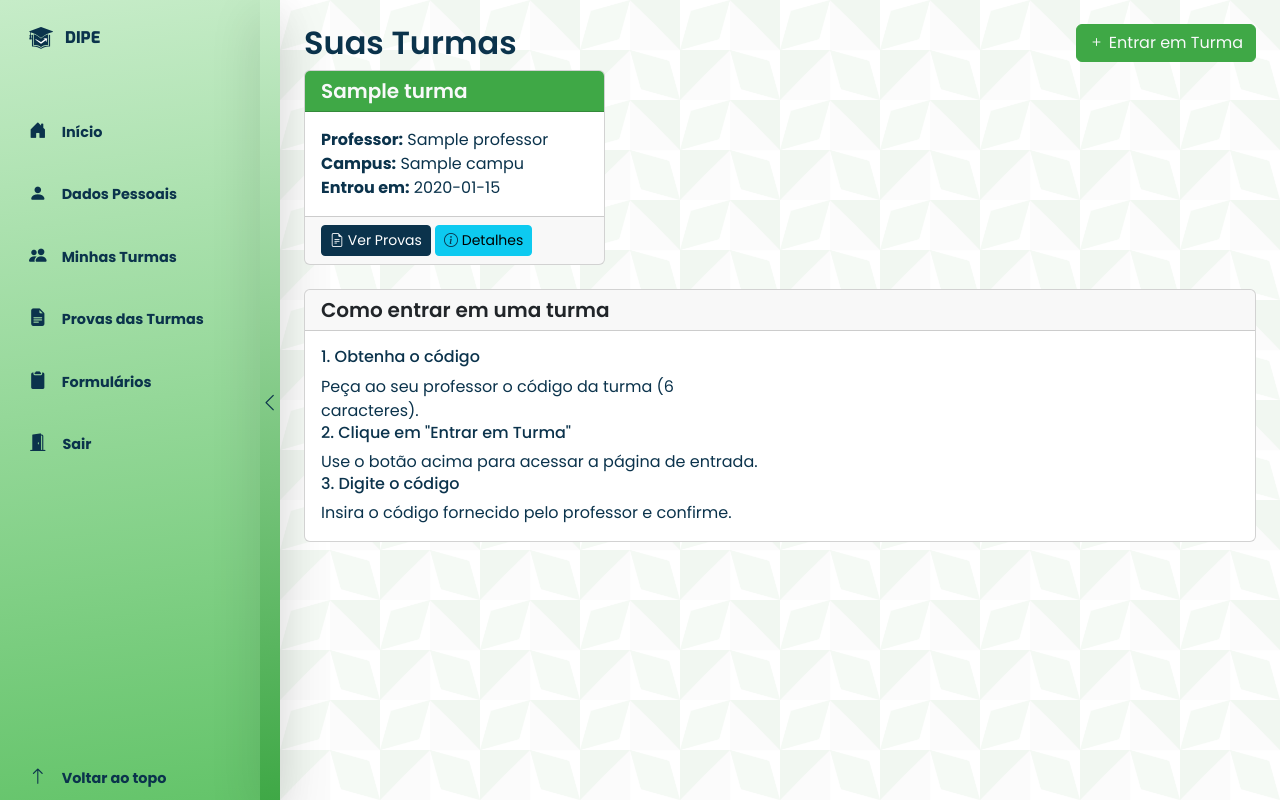
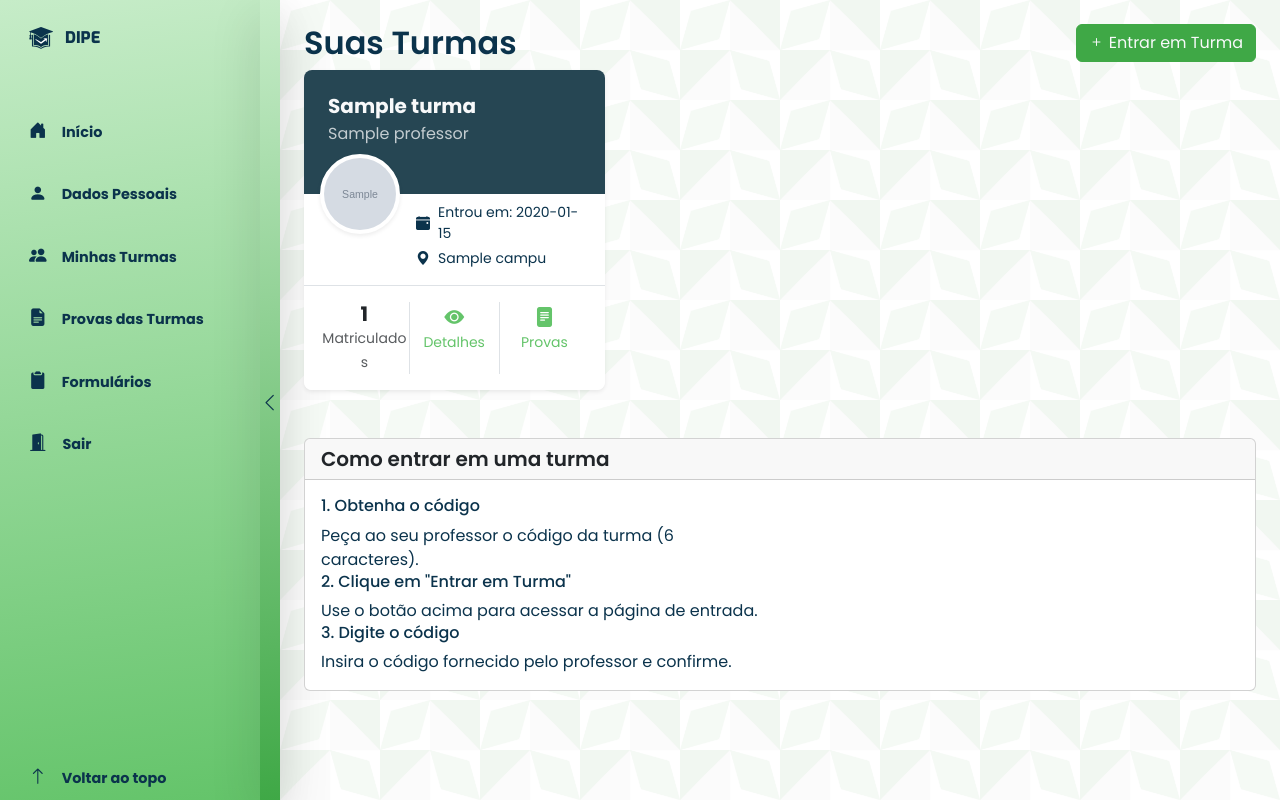
Before and after one commit to wes-lem/DIPEFast, a FastAPI app: template templates/aluno/turmas_aluno.html in a window 1280 px wide. Run offline with FastAPI, Linux system fonts and the light colour scheme; the template is opened without the code that fills it: most values are stand-ins (such as "Sample title", 1, 10 or a date in 2020); grey boxes marked "Sample" are stand-in pictures; parts of the project's set-up code (start-up, migrations or seed data) failed here and were passed over.

```diff
--- a/templates/aluno/turmas_aluno.html
+++ b/templates/aluno/turmas_aluno.html
@@ -106,29 +106,82 @@
                     </button>
                 </div>
 
+                {% set paleta = [
+                    '#B93C30',
+                    '#264653',
+                    '#1D7065',
+                    '#A45D1D',
+                    '#6D3B68',
+                    '#8C2F39',
+                    '#3D5A80'
+                ] %}
+
                 {% if turmas_aluno %}
                 <div class="row">
                     {% for turma_aluno in turmas_aluno %}
-                    <div class="col-md-6 col-lg-4">
-                        <div class="card h-100">
-                            <div class="card-header bg-padrao text-light">
-                                <h5 class="mb-0">{{ turma_aluno.turma.nome }}</h5>
+                    {% set turma = turma_aluno.turma %}
+                    {% set cor_card = paleta[turma_aluno.id % paleta|length] %}
+                    <div class="col-md-6 col-lg-4 mb-4 turma-card" data-status="">
+                        <div class="card h-100 border-0 shadow-sm overflow-hidden rounded-3">
+
+                            <div class="card-header border-0 p-4 position-relative" style="background-color: {{ cor_card }}; color: white; padding-bottom: 3rem !important;">
+                                <div class="d-flex justify-content-between align-items-start">
+                                    <div>
+                                        <h5 class="fw-bold mb-1 text-light">{{ turma_aluno.turma.nome }}</h5>
+                                        <p class="mb-0 opacity-75 text-light">{{ turma_aluno.turma.professor.nome }}</p>
+                                    </div>
+                                </div>
                             </div>
-                            <div class="card-body">
-                                <p class="card-text">
-                                    <strong>Professor:</strong> {{ turma_aluno.turma.professor.nome }}<br>
-                                    <strong>Campus:</strong> {{ turma_aluno.turma.campus.nome }}<br>
-                                    <strong>Entrou em:</strong> {{ turma_aluno.data_entrada.strftime('%d/%m/%Y') }}
-                                </p>
+
+                            <div class="card-body position-relative pt-0 bg-white">
+
+                                <div class="d-flex align-items-start">
+                                    <div class="me-3 position-relative" style="margin-top: -40px;">
+                                        <img src="{{ turma.imagem_professor or '/static/img/user.jpg' }}"
+                                             alt="{{ turma.professor.nome }}"
+                                             class="rounded-circle border border-4 border-white shadow-sm"
+                                             width="80"
+                                             height="80"
+                                             style="object-fit: cover; background-color: white;">
+                                    </div>
+
+                                    <div class="flex-grow-1 mt-2">
+                                        <div class="d-flex flex-column gap-1 text-muted small">
+                                            <div class="d-flex align-items-center">
+                                                <i class="bi bi-calendar-event-fill me-2"></i>
+                                                <span>Entrou em: {{ turma_aluno.data_entrada.strftime('%d/%m/%Y') }}</span>
+                                            </div>
+                                            <div class="d-flex align-items-center">
+                                                <i class="bi bi-geo-alt-fill me-2"></i>
+                                                <span>{{ turma_aluno.turma.campus.nome }}</span>
+                                            </div>
+                                        </div>
+                                    </div>
+                                </div>
                             </div>
-                            <div class="card-footer">
-                                <div class="w-100">
-                                    <a href="/aluno/provas?turma={{ turma_aluno.turma.id }}" class="btn btn-black btn-sm">
-                                        <i class="bi bi-file-earmark-text text-light"></i> Ver Provas
-                                    </a>
-                                    <a href="/aluno/turma/{{ turma_aluno.turma.id }}/detalhes" class="btn btn-info btn-sm">
-                                        <i class="bi bi-info-circle"></i> Detalhes
-                                    </a>
+
+                            <div class="card-footer bg-white border-top py-3">
+                                <div class="row text-center g-0 divide-x">
+
+                                    <div class="col-4 border-end">
+                                        <h5 class="fw-bold mb-0 text-dark">{{ turma.aluno_turmas|length }}</h5>
+                                        <small class="text-muted fs-7">Matriculados</small>
+                                    </div>
+
+                                    <div class="col-4 border-end">
+                                        <a href="/aluno/turma/{{ turma_aluno.turma.id }}/detalhes" class="text-decoration-none text-dark d-block">
+                                            <i class="bi bi-eye-fill fs-5 c-padrao"></i>
+                                            <div class="text-muted fs-7 c-padrao">Detalhes</div>
+                                        </a>
+                                    </div>
+
+                                    <div class="col-4">
+                                        <a href="/aluno/provas?turma={{ turma_aluno.turma.id }}" class="text-decoration-none text-dark d-block">
+                                            <i class="bi bi-file-text-fill fs-5 c-padrao"></i>
+                                            <div class="text-muted fs-7 c-padrao">Provas</div>
+                                        </a>
+                                    </div>
+
                                 </div>
                             </div>
                         </div>
```
Also changed, not shown: controllers/gestor_controller.py (+60 -1 lines), templates/gestor/gestor_provas_professores.html (+59 -6 lines).
